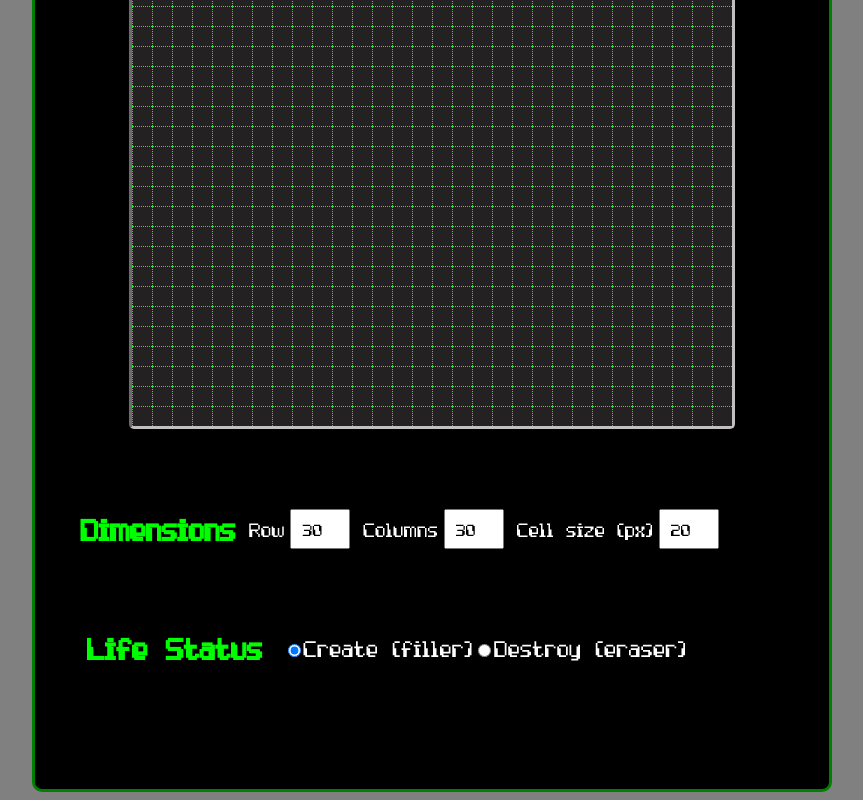
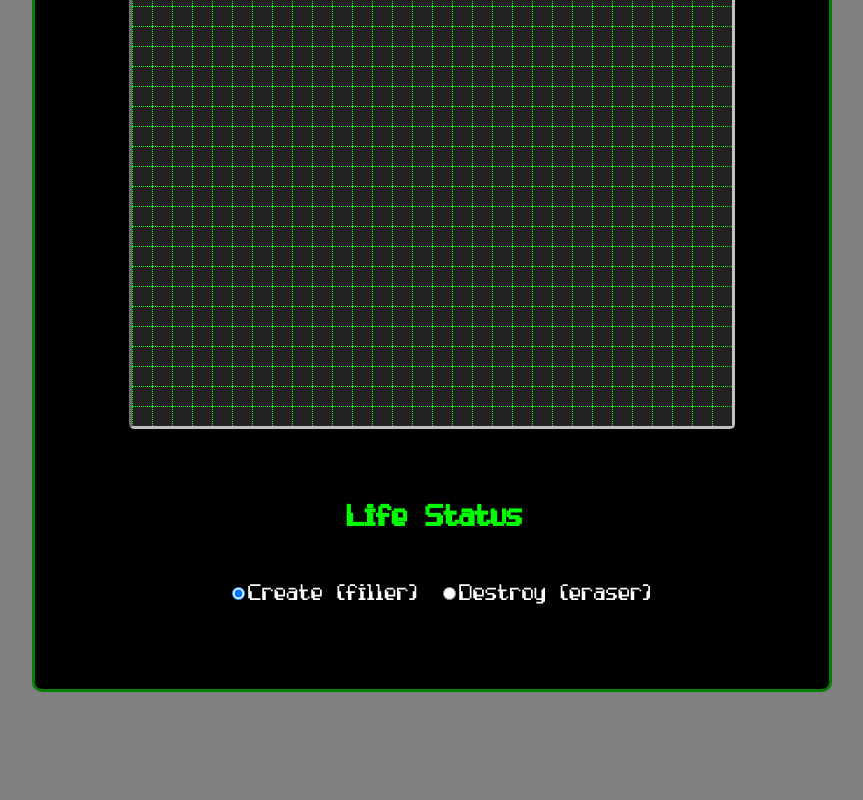
Before and after one commit to ksemenza/conway-life-game-js, a React (Create React App) app: page / in a window 1280 px wide. Shown: the part 661-1461 px from the top of the page, without its empty margins (208-1071 px from the left). After the commit the page ends 1361 px from the top, so only its background shows below. Built offline with nearby package versions, Linux system fonts and the light colour scheme.

Commit message:
updated message settings

```diff
--- a/src/App.css
+++ b/src/App.css
@@ -225,17 +225,22 @@ flex-direction: column;
   visibility: hidden;
 }
 
+.option-data {
+  display: flex;
+}
+
 .options {
   display: flex;
   flex-direction: column;
   height: 300px;
-  justify-content: space-evenly;
+  justify-content:space-around;
 }
 
 .options_heading {
 font-size: 45px;
 margin-left: -65px;
 color: lime;
+margin-left: 5px;
 }
 
 .stats_value {
@@ -249,23 +254,30 @@ color: lime;
 .menu-options{
   display: flex;
   justify-content: space-evenly;
-  width: 600px;
+  width: 100%;
   padding-top: 15px;
   color: white;
+  flex-direction: column;
 
 
 
+}
+
+input#eraser {
+  margin-left: 25px;
 }
 
 .option {
   display: flex;
   justify-content: center;
   align-items: center;
+  width: fit-content;
 }
 
 .option_label {
   display: block;
-  font-size: 30px;
+  font-size: 32px;
+  margin-left: 15px;
   margin-right: 5px;
 
 }
@@ -278,6 +290,7 @@ color: lime;
   font-family: pixel-font;
   margin: 0 auto;
 }
+
 .help_item {
   cursor: help;
   margin-left: 150px;
@@ -288,7 +301,7 @@ color: lime;
 
 .tool {
   font-size: 35px;
-  margin-left: 20px;
+  margin-left: 15px;
   display: flex;
   justify-content: center;
   align-items: center;
@@ -299,7 +312,7 @@ color: lime;
 .tools {
   display: flex;
   width: 100%;
-  margin-left: 20px;
+  flex-direction: column;
 }
 
 .square {
--- a/src/App.js
+++ b/src/App.js
@@ -5,7 +5,7 @@ import Board from './components/Board'
 import Info from './components/Info'
 import Controls from './components/Controls'
 import Message from './components/Message'
-import Options from './components/Options'
+import Options from './components/Options';
 
 class App extends React.Component {
   constructor() {
@@ -79,13 +79,19 @@ class App extends React.Component {
     return this.displayMessage(text, 10000);
   };
 
+  handleSettingClick = () => {
+    const text =     <Options
+    rows = {this.props.rows}
+    cols = {this.props.cols}
+    squareSize={this.props.squareSize}
+    onRowChange={this.handleRowChange}
+          onColChange={this.handleColChange}
+          onSizeChange={this.handleSizeChange}
+  />
+    if ((this.state.message.text === text)) return this.hideMessage();
 
-  handleSettingClick = () => {
-    const text = `Settings Menu`;
-    if ((this.state.message.text === text)) return this.hideMessage();
     return this.displayMessage(text, 10000);
   };
-
 
 
   handleRowChange = event => {
@@ -172,6 +178,10 @@ class App extends React.Component {
       squares: randomSquares
     });
   };
+
+
+
+
 
   handleMouseDown = () => {
     this.isDown = true;
--- a/src/components/Controls.js
+++ b/src/components/Controls.js
@@ -9,14 +9,14 @@ const Controls = props => {
       <section className="controls">
 
         <div className='menu-option'>
-        <Options
+        {/* <Options
           rows = {props.rows}
           cols = {props.cols}
           squareSize = {props.squareSize}
           onRowChange={props.onRowChange}
           onColChange={props.onColChange}
           onSizeChange={props.onSizeChange}
-        />
+        /> */}
         <Tools tool = {props.tool} onToolChange = {props.onToolChange} />
         </div>
       </section>
--- a/src/components/Message.js
+++ b/src/components/Message.js
@@ -2,7 +2,6 @@ import React from 'react'
 
 const Message = props => {
     let className = "";
-    console.log(props.message)
     if (!props.message.timer1) {
         if (!props.message.timer2) className = " message_hidden"
         className = " message_fading"
--- a/src/components/Options.js
+++ b/src/components/Options.js
@@ -1,10 +1,12 @@
 import React from 'react'
 
 const Options = props => {
+
     return (
       <section className="menu-options">
       <h2 className="heading options_heading">Dimensions</h2>
         <div className="option">
+        <div className="option-data">
           <label className="option_label" htmlFor="rowNum">
             Row
           </label>
@@ -49,6 +51,7 @@ const Options = props => {
             onChange={props.onSizeChange}
           />
         </div>
+        </div>
       </section>
     );
   };
```
